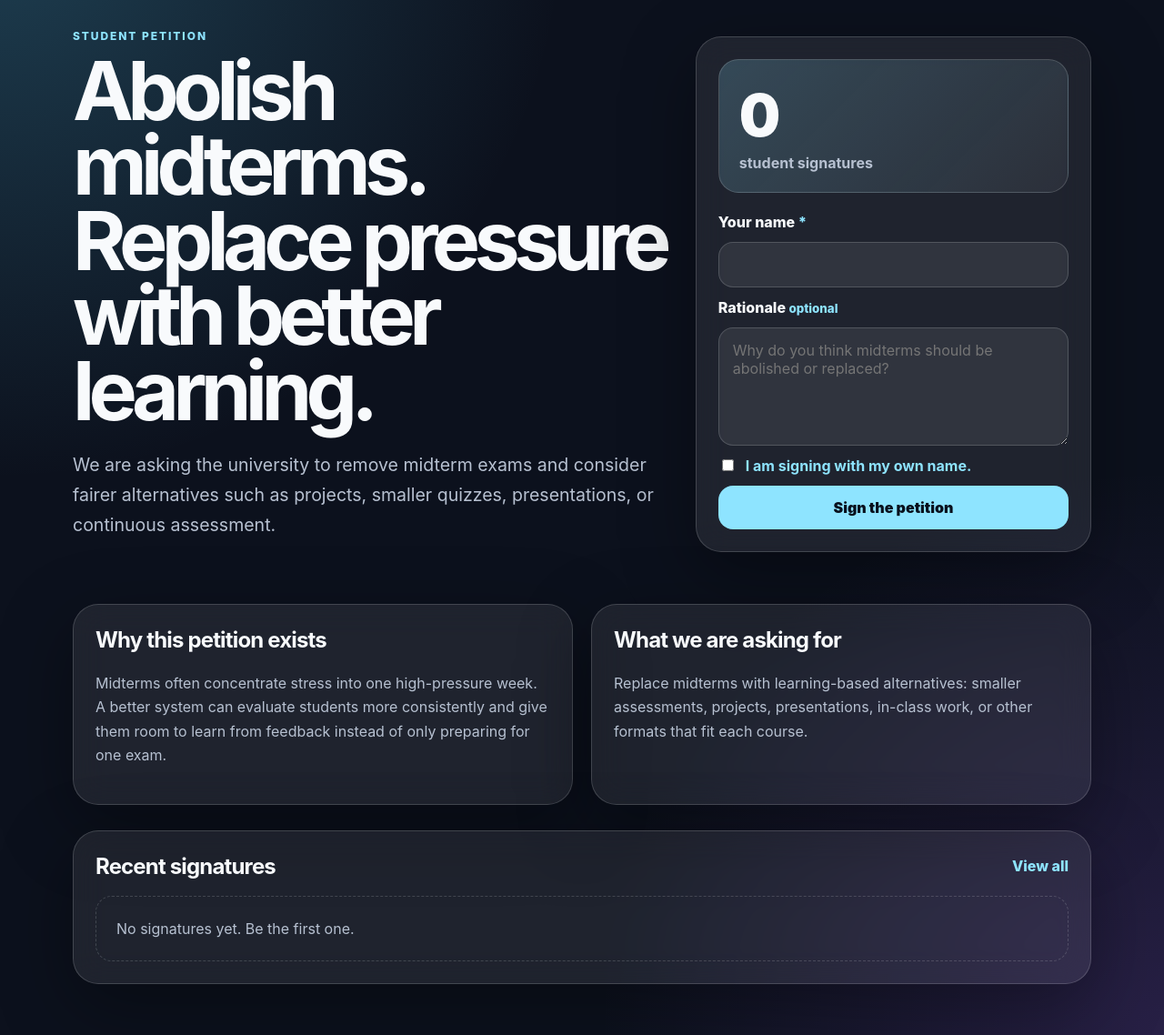
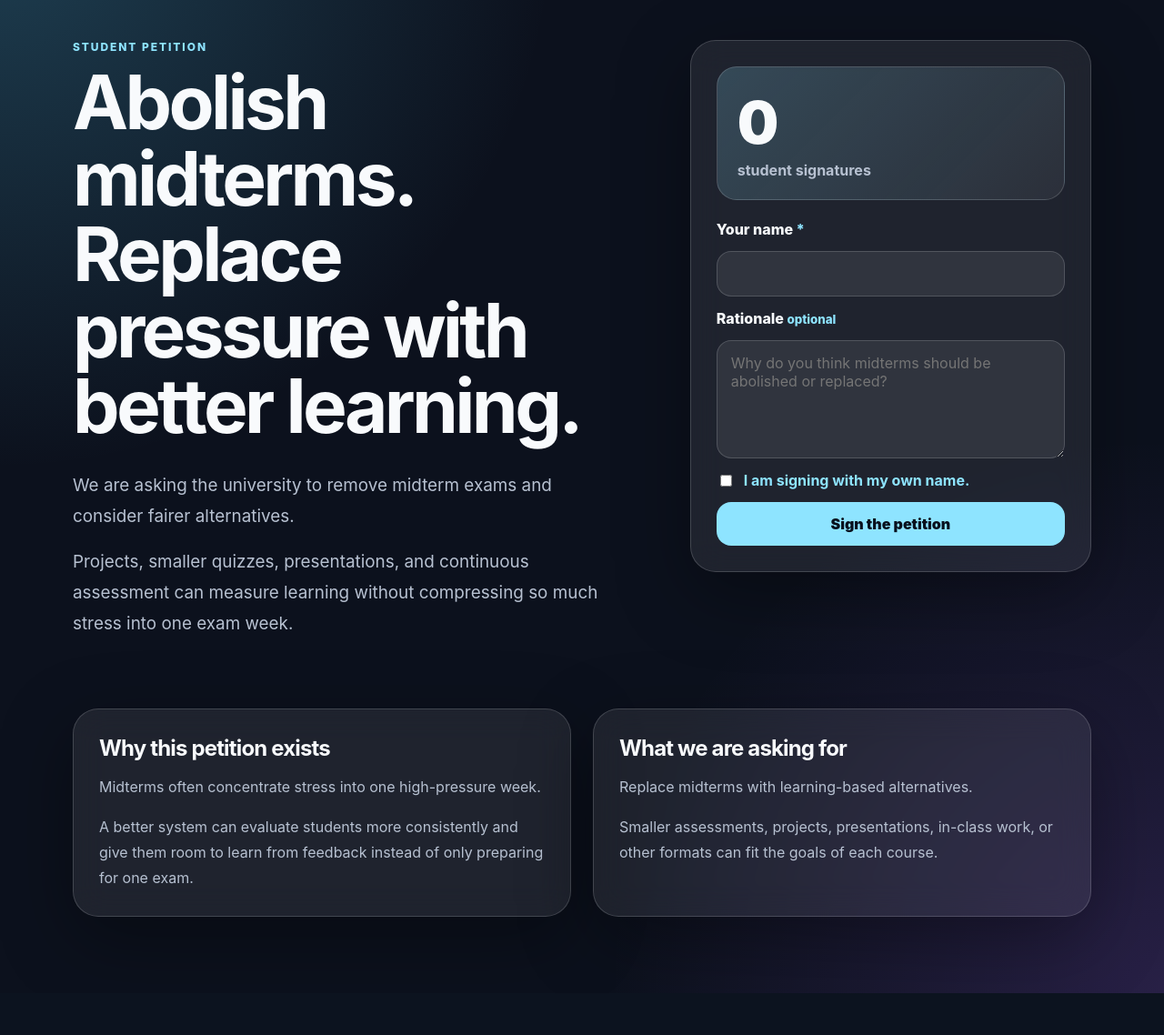
Before and after one commit to DFOM/petition, a Flask app: page / in a window 1280 px wide. Shown: the part 95-1233 px from the top of the page at 91% size. After the commit the page ends 1187 px from the top, so only its background shows below. Run offline with Flask 3, Linux system fonts and the light colour scheme; some libraries are stand-ins or nearby versions.

Commit message:
Improve landing page readability

```diff
--- a/static/styles.css
+++ b/static/styles.css
@@ -71,10 +71,10 @@ body {
 
 .hero {
   display: grid;
-  grid-template-columns: minmax(0, 1.2fr) minmax(320px, 0.8fr);
-  gap: 32px;
-  align-items: center;
-  padding: 32px 0;
+  grid-template-columns: minmax(0, 1.1fr) minmax(320px, 0.8fr);
+  gap: clamp(32px, 6vw, 72px);
+  align-items: start;
+  padding: 44px 0 36px;
 }
 
 .eyebrow {
@@ -93,22 +93,32 @@ p {
 }
 
 h1 {
-  font-size: clamp(2.5rem, 7vw, 5.7rem);
-  line-height: 0.92;
-  letter-spacing: -0.075em;
-  max-width: 820px;
-  margin-bottom: 24px;
+  font-size: clamp(2.5rem, 6.4vw, 5.25rem);
+  line-height: 1.02;
+  letter-spacing: -0.045em;
+  max-width: 800px;
+  margin-bottom: 28px;
+}
+
+h1 span {
+  display: block;
 }
 
 h2 {
   letter-spacing: -0.035em;
+  margin-bottom: 14px;
 }
 
 .lead {
   color: var(--muted);
-  font-size: clamp(1rem, 2vw, 1.22rem);
-  line-height: 1.7;
-  max-width: 720px;
+  font-size: clamp(1rem, 1.8vw, 1.18rem);
+  line-height: 1.8;
+  max-width: 660px;
+  margin-bottom: 16px;
+}
+
+.lead-support {
+  max-width: 620px;
 }
 
 .lead.small {
@@ -128,7 +138,7 @@ h2 {
 }
 
 .sign-card {
-  padding: 24px;
+  padding: 28px;
 }
 
 .stats-card {
@@ -155,7 +165,7 @@ h2 {
 
 .petition-form {
   display: grid;
-  gap: 12px;
+  gap: 14px;
 }
 
 label {
@@ -225,19 +235,23 @@ button:hover,
 .argument-grid {
   display: grid;
   grid-template-columns: repeat(2, minmax(0, 1fr));
-  gap: 20px;
-  margin: 18px 0 28px;
+  gap: 24px;
+  margin: 24px 0 28px;
 }
 
 .argument-grid article {
-  padding: 24px;
+  padding: 28px;
 }
 
 .argument-grid p,
 .signature-item p,
 .empty-state {
   color: var(--muted);
-  line-height: 1.65;
+  line-height: 1.75;
+}
+
+.argument-grid p:last-child {
+  margin-bottom: 0;
 }
 
 .recent-section,
@@ -362,6 +376,10 @@ button:hover,
     max-width: 280px;
   }
 
+  h1 {
+    letter-spacing: -0.04em;
+  }
+
   .section-heading {
     align-items: flex-start;
     flex-direction: column;
--- a/templates/index.html
+++ b/templates/index.html
@@ -5,10 +5,16 @@
 <section class="hero">
   <div class="hero-copy">
     <p class="eyebrow">Student Petition</p>
-    <h1>Abolish midterms. Replace pressure with better learning.</h1>
+    <h1>
+      <span>Abolish midterms.</span>
+      <span>Replace pressure with better learning.</span>
+    </h1>
     <p class="lead">
-      We are asking the university to remove midterm exams and consider fairer alternatives such as projects,
-      smaller quizzes, presentations, or continuous assessment.
+      We are asking the university to remove midterm exams and consider fairer alternatives.
+    </p>
+    <p class="lead lead-support">
+      Projects, smaller quizzes, presentations, and continuous assessment can measure learning without
+      compressing so much stress into one exam week.
     </p>
     <div class="stats-card mobile-only">
       <span class="count">{{ count }}</span>
@@ -26,7 +32,7 @@
       <input type="hidden" name="csrf_token" value="{{ csrf_token() }}">
 
       <label for="name">Your name <span>*</span></label>
-      <input id="name" name="name" type="text" maxlength="120" placeholder="" required>
+      <input id="name" name="name" type="text" maxlength="120" required>
 
       <label for="rationale">Rationale <small>optional</small></label>
       <textarea id="rationale" name="rationale" maxlength="1000" rows="5" placeholder="Why do you think midterms should be abolished or replaced?"></textarea>
@@ -45,40 +51,21 @@
   <article>
     <h2>Why this petition exists</h2>
     <p>
-      Midterms often concentrate stress into one high-pressure week. A better system can evaluate students more consistently
-      and give them room to learn from feedback instead of only preparing for one exam.
+      Midterms often concentrate stress into one high-pressure week.
+    </p>
+    <p>
+      A better system can evaluate students more consistently and give them room to learn from feedback
+      instead of only preparing for one exam.
     </p>
   </article>
   <article>
     <h2>What we are asking for</h2>
     <p>
-      Replace midterms with learning-based alternatives: smaller assessments, projects, presentations, in-class work,
-      or other formats that fit each course.
+      Replace midterms with learning-based alternatives.
+    </p>
+    <p>
+      Smaller assessments, projects, presentations, in-class work, or other formats can fit the goals of each course.
     </p>
   </article>
 </section>
-
-<section class="recent-section">
-  <div class="section-heading">
-    <h2>Recent signatures</h2>
-    <a href="{{ url_for('signature_list') }}">View all</a>
-  </div>
-
-  {% if recent %}
-    <div class="signature-list">
-      {% for row in recent %}
-        <div class="signature-item">
-          <div class="signature-name">{{ row.name }}</div>
-          {% if row.rationale %}
-            <p>{{ row.rationale }}</p>
-          {% else %}
-            <p class="muted">Signed without a rationale.</p>
-          {% endif %}
-        </div>
-      {% endfor %}
-    </div>
-  {% else %}
-    <div class="empty-state">No signatures yet. Be the first one.</div>
-  {% endif %}
-</section>
 {% endblock %}
```
